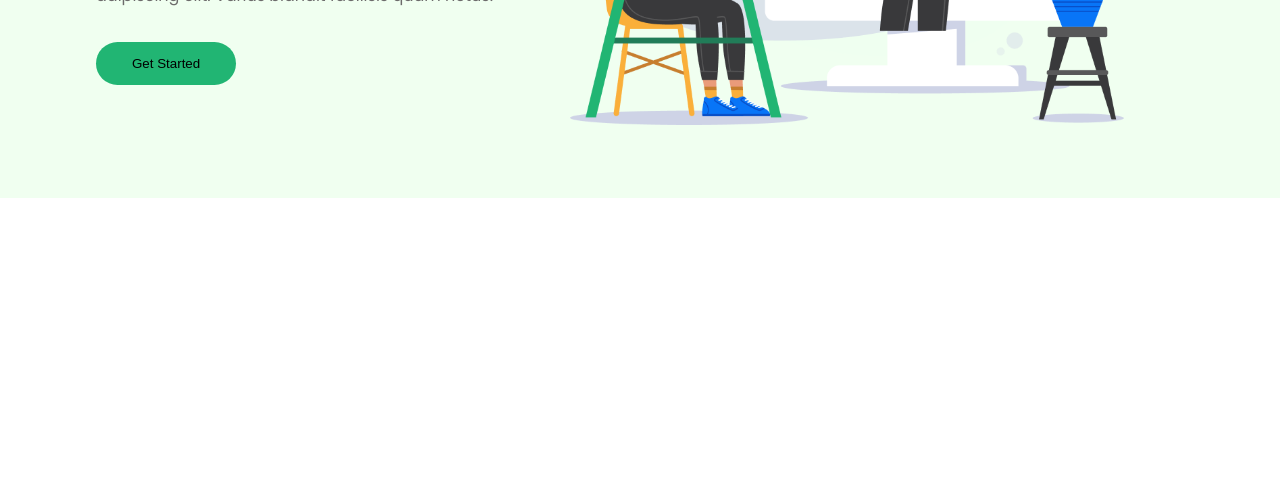
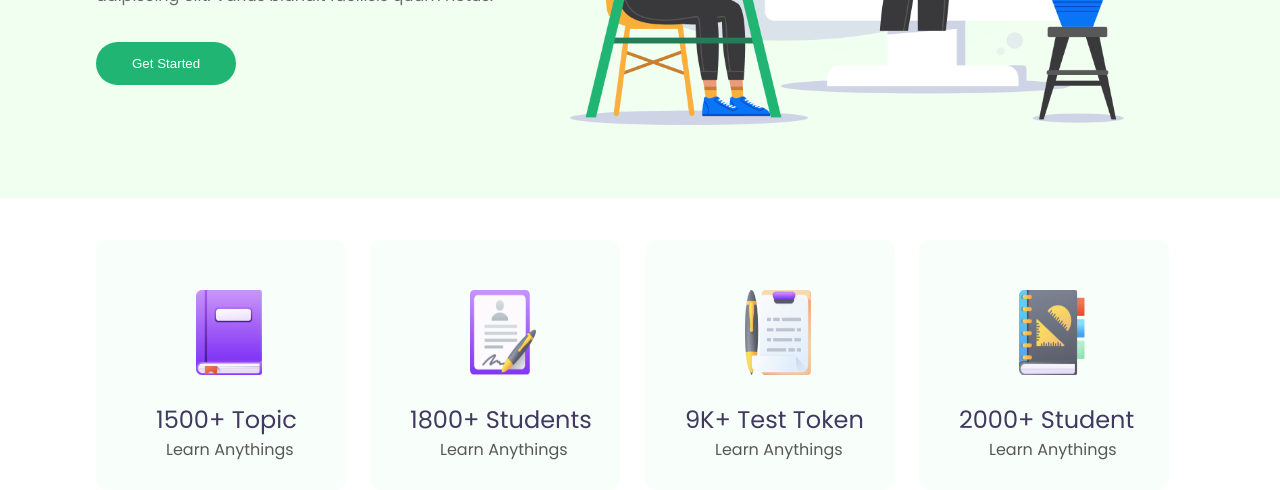
Before and after one commit to developersayem/Programming-hero-assainment-landing-page, a plain HTML site: page index.html in a window 1280 px wide. Shown: the part 378-868 px from the top of the page. Before the commit the page ends 800 px from the top, so only its background shows below. Drawn offline with Linux system fonts and the light colour scheme.

Commit message:
about-section don

```diff
--- a/index.html
+++ b/index.html
@@ -11,6 +11,7 @@
 
 <body>
     <div class="container">
+        <!-- NAV SECTION --------------------------- -->
         <div class="heading">
             <div class="nav">
                 <div class="logo">
@@ -26,6 +27,7 @@
                     </ul>
                 </div>
             </div>
+            <!-- HERO SECTION -------------------------- -->
             <div class="hero-img">
                 <img src="./Photos/Illustration.png" alt="Hero-img" />
             </div>
@@ -39,6 +41,29 @@
                 <button type="button" class="getstart-btn">Get Started</button>
             </div>
         </div>
+        <!-- ABOUT SECTION SHOWING BY CARD------------------>
+        <div class="about-section">
+            <div class="card card1">
+                <img src="./ICON/book.png" alt="Books">
+                <h2>1500+ Topic</h2>
+                <p>Learn Anythings</p>
+            </div>
+            <div class="card card2">
+                <img src="./ICON/Student.png" alt="Books">
+                <h2>1800+ Students</h2>
+                <p>Learn Anythings</p>
+            </div>
+            <div class="card card3">
+                <img src="./ICON/Test.png" alt="Books">
+                <h2>9K+ Test Token</h2>
+                <p>Learn Anythings</p>
+            </div>
+            <div class="card card4">
+                <img src="./ICON/Students.png" alt="Books">
+                <h2>2000+ Student</h2>
+                <p>Learn Anythings</p>
+            </div>
+        </div>
     </div>
 </body>
 
--- a/style.css
+++ b/style.css
@@ -142,4 +142,103 @@ body {
     background: #21b573;
     border: none;
     border-radius: 33px;
+    cursor: pointer;
+    color: #ffffff;
 }
+
+.card {
+    cursor: pointer;
+}
+
+.card1 {
+    position: absolute;
+    width: 250px;
+    height: 250px;
+    left: 96px;
+    top: 618px;
+    background: #f8fffb;
+    border-radius: 10px;
+}
+
+.card2 {
+    position: absolute;
+    width: 250px;
+    height: 250px;
+    left: 370px;
+    top: 618px;
+    background: #f8fffb;
+    border-radius: 10px;
+}
+
+.card3 {
+    position: absolute;
+    width: 250px;
+    height: 250px;
+    left: 645px;
+    top: 618px;
+    background: #f8fffb;
+    border-radius: 10px;
+}
+
+.card4 {
+    position: absolute;
+    width: 250px;
+    height: 250px;
+    left: 919px;
+    top: 618px;
+    background: #f8fffb;
+    border-radius: 10px;
+}
+
+.card img {
+    width: 66px;
+    height: 85px;
+    position: relative;
+    top: 50px;
+    left: 100px;
+}
+
+.card h2 {
+    position: relative;
+    top: 70px;
+    left: 60px;
+    height: 36px;
+    font-family: "Poppins";
+    font-style: normal;
+    font-weight: 500;
+    font-size: 24px;
+    line-height: 36px;
+    /* identical to box height */
+    color: #413960;
+}
+
+.card p {
+    position: relative;
+    top: 70px;
+    left: 70px;
+    width: 128px;
+    height: 24px;
+    font-family: "Poppins";
+    font-style: normal;
+    font-weight: 400;
+    font-size: 16px;
+    line-height: 24px;
+    /* identical to box height */
+    color: #585859;
+}
+
+.card2 h2 {
+    left: 40px;
+}
+
+.card3 h2 {
+    left: 40px;
+}
+
+.card4 h2 {
+    left: 40px;
+}
+
+.card:hover {
+    box-shadow: 0 0 20px rgba(0, 0, 0, 0.308);
+}
```
